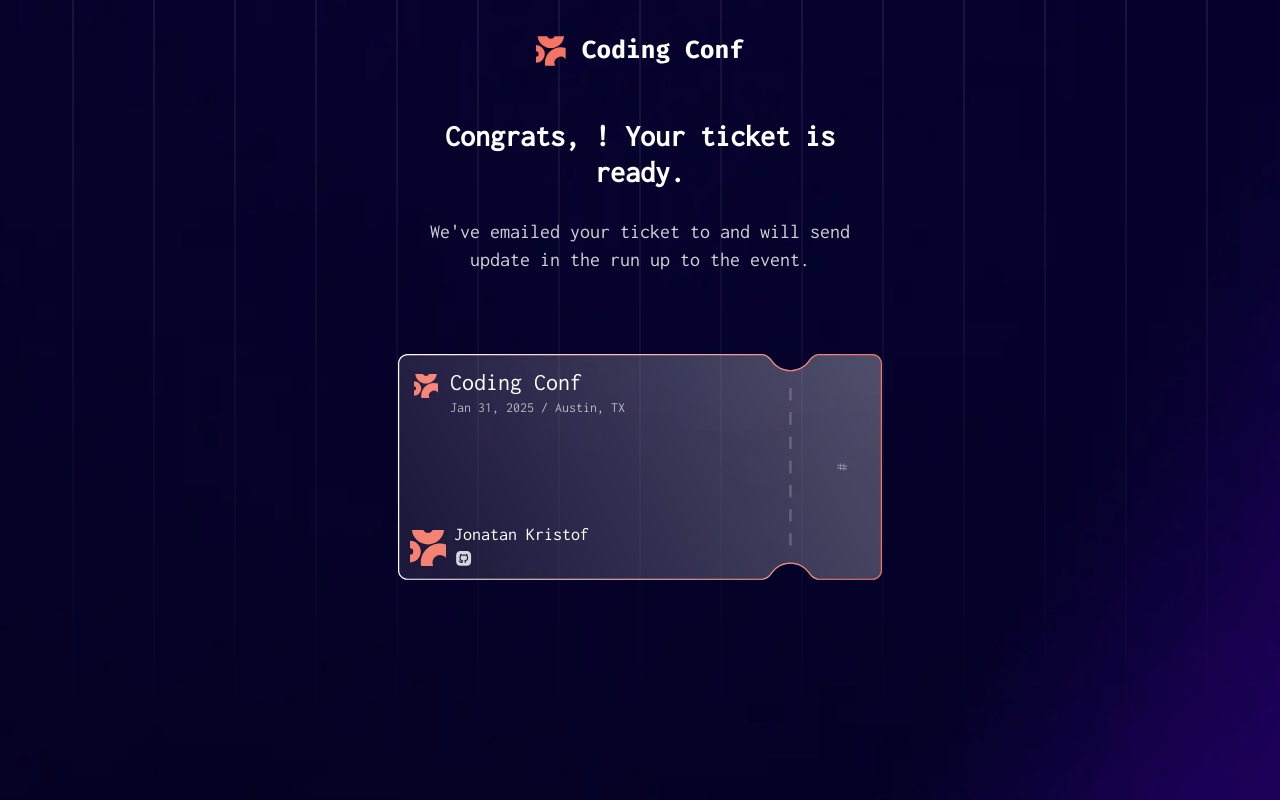
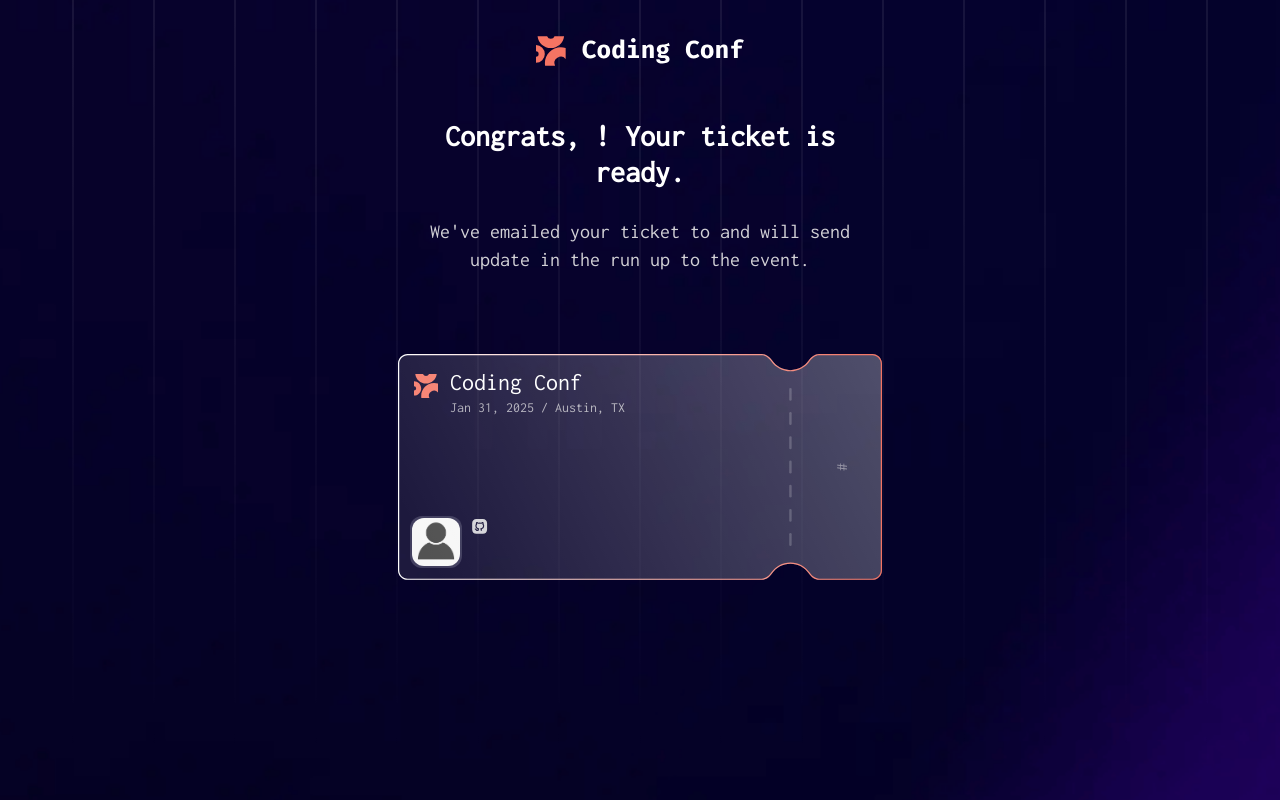
Before and after one commit to Manrick-Lazaro/conference-ticket-generator, a Next.js app: page /ticket in a window 1280 px wide. Built offline with nearby package versions, Linux system fonts and the light colour scheme.

Commit message:
feat: refactor Ticket component to use zustand store for data management and image handling

```diff
--- a/src/app/ticket/page.tsx
+++ b/src/app/ticket/page.tsx
@@ -1,22 +1,20 @@
+"use client";
+
+import Image from "next/image";
+
 import TicketSVG from "../../../public/images/pattern-ticket.svg";
 import LogoSVG from "../../../public/images/logo-mark.svg";
 import GithubSVG from "../../../public/images/icon-github.svg";
+import { useTicketStore } from "@/hooks/ticket";
+import { useEffect } from "react";
 
-type iticket = {
-  image: string;
-  fullName: string;
-  email: string;
-  github: string;
-  id: string;
-};
+export default function Ticket() {
+  const data = useTicketStore((s) => s.ticket);
 
-export default function Ticket({
-  email,
-  fullName,
-  github,
-  image,
-  id,
-}: iticket) {
+  useEffect(() => {
+    console.log(data);
+  });
+
   return (
     <div className="w-full px-2 flex justify-center items-center">
       <div
@@ -27,12 +25,12 @@ export default function Ticket({
           className="text-center font-bold text-c-neutral-0 text-3xl
             mt-13 mb-7"
         >
-          Congrats, <span>{fullName}!</span> Your ticket is ready.
+          Congrats, <span>{data?.fullName}!</span> Your ticket is ready.
         </h1>
 
         <p className="text-center text-xl text-c-neutral-300">
-          We&apos;ve emailed your ticket to <span>{email}</span> and will send
-          update in the run up to the event.
+          We&apos;ve emailed your ticket to <span>{data?.email}</span> and will
+          send update in the run up to the event.
         </p>
 
         <div className="mt-20 w-full h-fit aspect-[600/280] relative">
@@ -51,22 +49,33 @@ export default function Ticket({
               </div>
 
               <div className="flex justify-start gap-2">
-                <LogoSVG className="w-9 h-12 pt-2" />
+                {/* <LogoSVG className="w-9 h-12 pt-2" /> */}
+                <div className="bg-c-neutral-700/60 px-0.5 py-0.5 rounded-xl">
+                  <Image
+                    src={
+                      data !== null ? data.image : "/images/anonymous_user.png"
+                    }
+                    alt="preview"
+                    width={400}
+                    height={400}
+                    className="rounded-xl w-12 h-12 object-cover"
+                  />
+                </div>
                 <div className="flex flex-col justify-start items-start ">
-                  <h1 className="text-c-neutral-0 text-lg">Jonatan Kristof</h1>
+                  <h1 className="text-c-neutral-0 text-lg">{data?.fullName}</h1>
                   <p
                     className="text-c-neutral-300/80 text-xs flex
                   justify-center gap-1"
                   >
                     <GithubSVG className="w-5 h-5" />
-                    {github}
+                    {data?.github}
                   </p>
                 </div>
               </div>
             </div>
 
             <div className="w-[17%] flex items-center justify-center">
-              <p className="text-c-neutral-300/60 rotate-90">#{id}</p>
+              <p className="text-c-neutral-300/60 rotate-90">#{data?.id}</p>
             </div>
           </div>
         </div>
```
